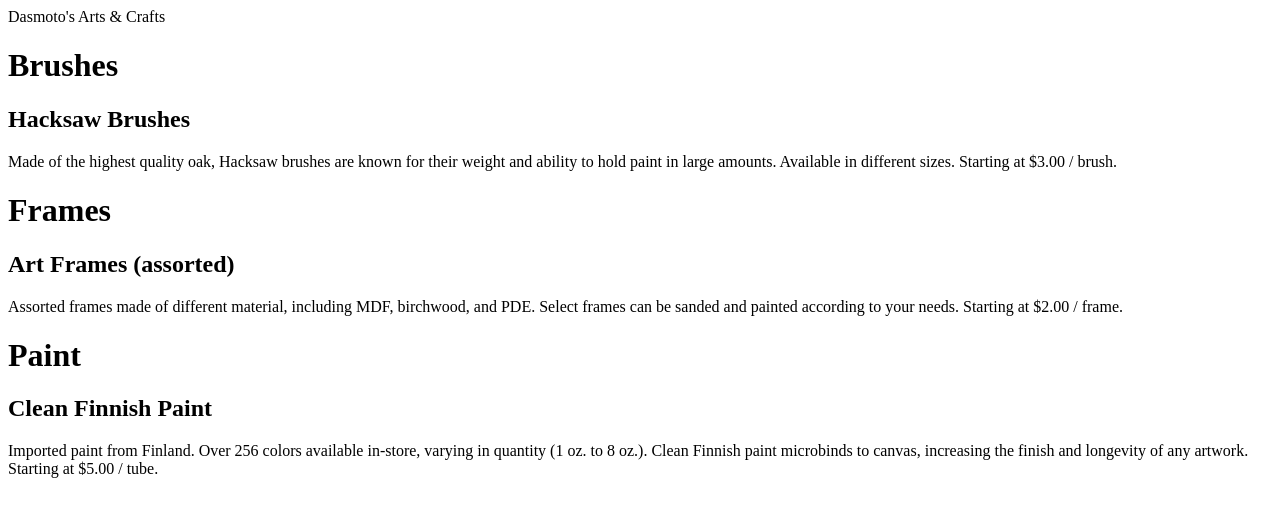
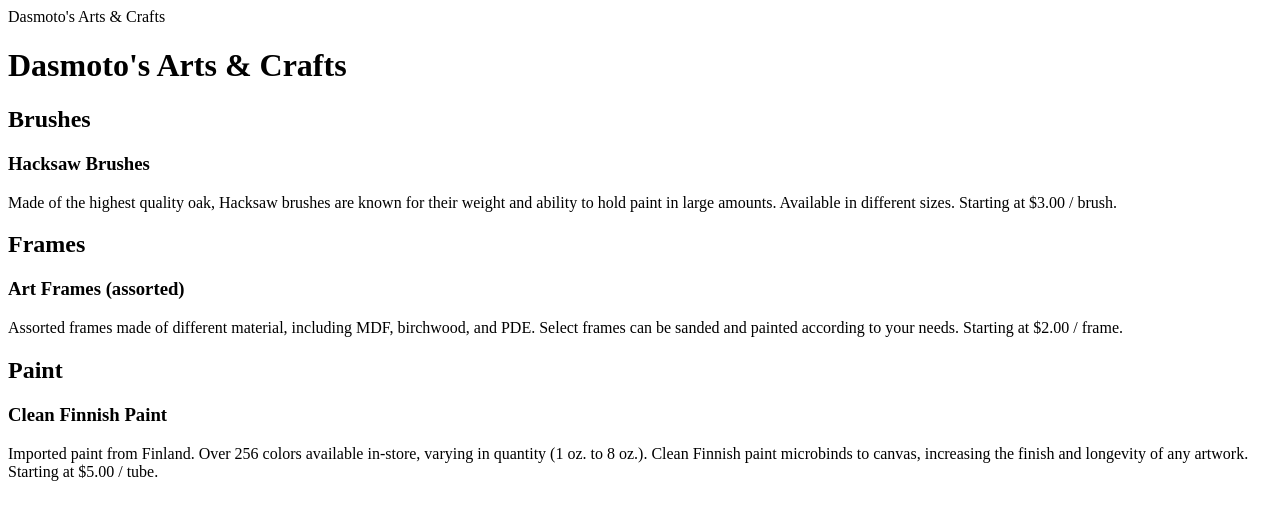
Before and after one commit to deathryot/deathryot.github.io, a plain HTML site: page index.html in a window 1280 px wide. Drawn offline with Linux system fonts and the light colour scheme.

Commit message:
Update index.html

```diff
--- a/index.html
+++ b/index.html
@@ -1,15 +1,19 @@
 <!DOCTYPE html>
 <html>
+    <header>Dasmoto's Arts & Crafts</header>
+    <head>
+        <link href="index.css" rel="stylesheet"
+    </head>
     <body>
-        <header>Dasmoto's Arts & Crafts</header>
-        <h1>Brushes</h1>
-        <h2>Hacksaw Brushes</h2>
+        <h1>Dasmoto's Arts & Crafts</h1>
+        <h2>Brushes</h2>
+        <h3>Hacksaw Brushes</h3>
         <p>Made of the highest quality oak, Hacksaw brushes are known for their weight and ability to hold paint in large amounts. Available in different sizes. Starting at $3.00 / brush.</p>
-        <h1>Frames</h1>
-        <h2>Art Frames (assorted)</h2>
+        <h2>Frames</h2>
+        <h3>Art Frames (assorted)</h3>
         <p>Assorted frames made of different material, including MDF, birchwood, and PDE. Select frames can be sanded and painted according to your needs. Starting at $2.00 / frame.</p>
-        <h1>Paint</h1>
-        <h2>Clean Finnish Paint</h2>
+        <h2>Paint</h2>
+        <h3>Clean Finnish Paint</h3>
         <p>Imported paint from Finland. Over 256 colors available in-store, varying in quantity (1 oz. to 8 oz.). Clean Finnish paint microbinds to canvas, increasing the finish and longevity of any artwork. Starting at $5.00 / tube.</p>
     </body>
 </html>
```
